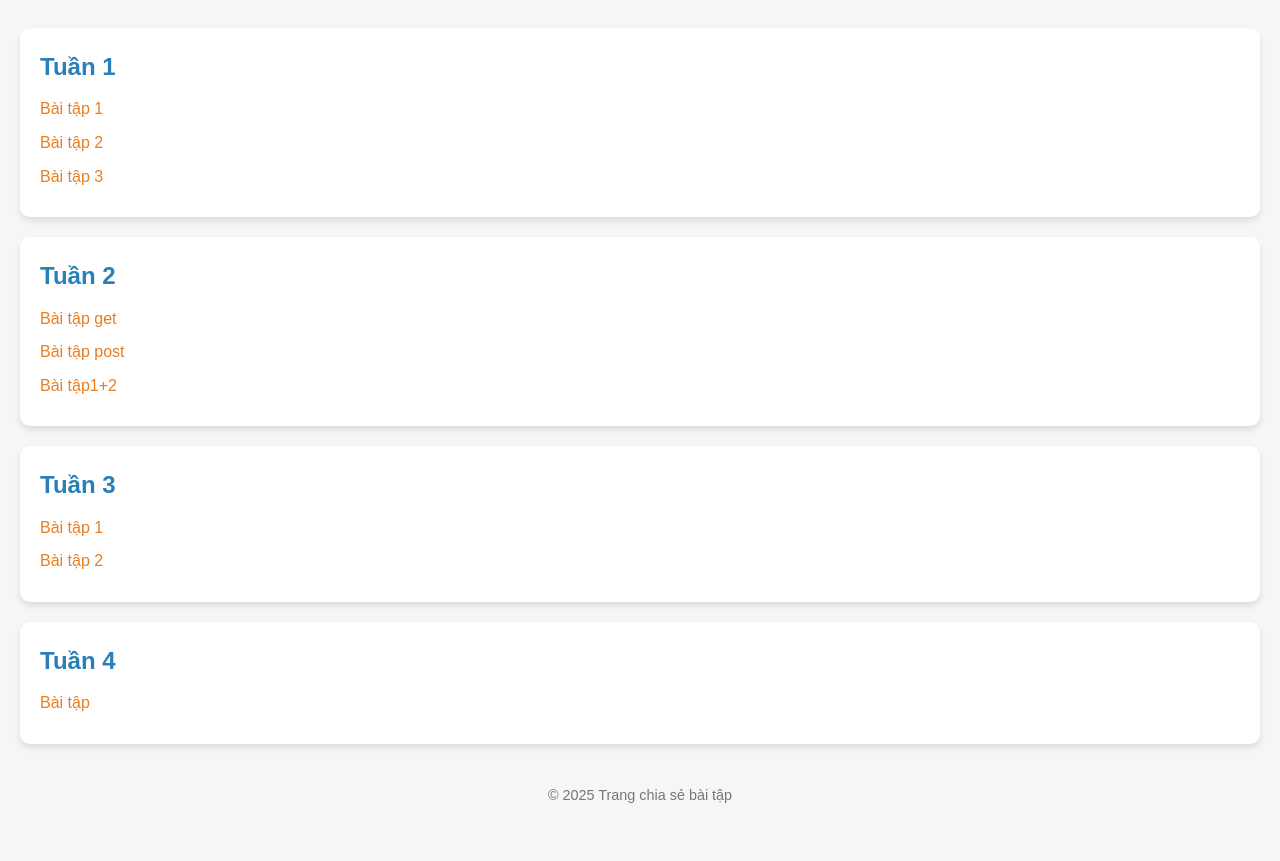
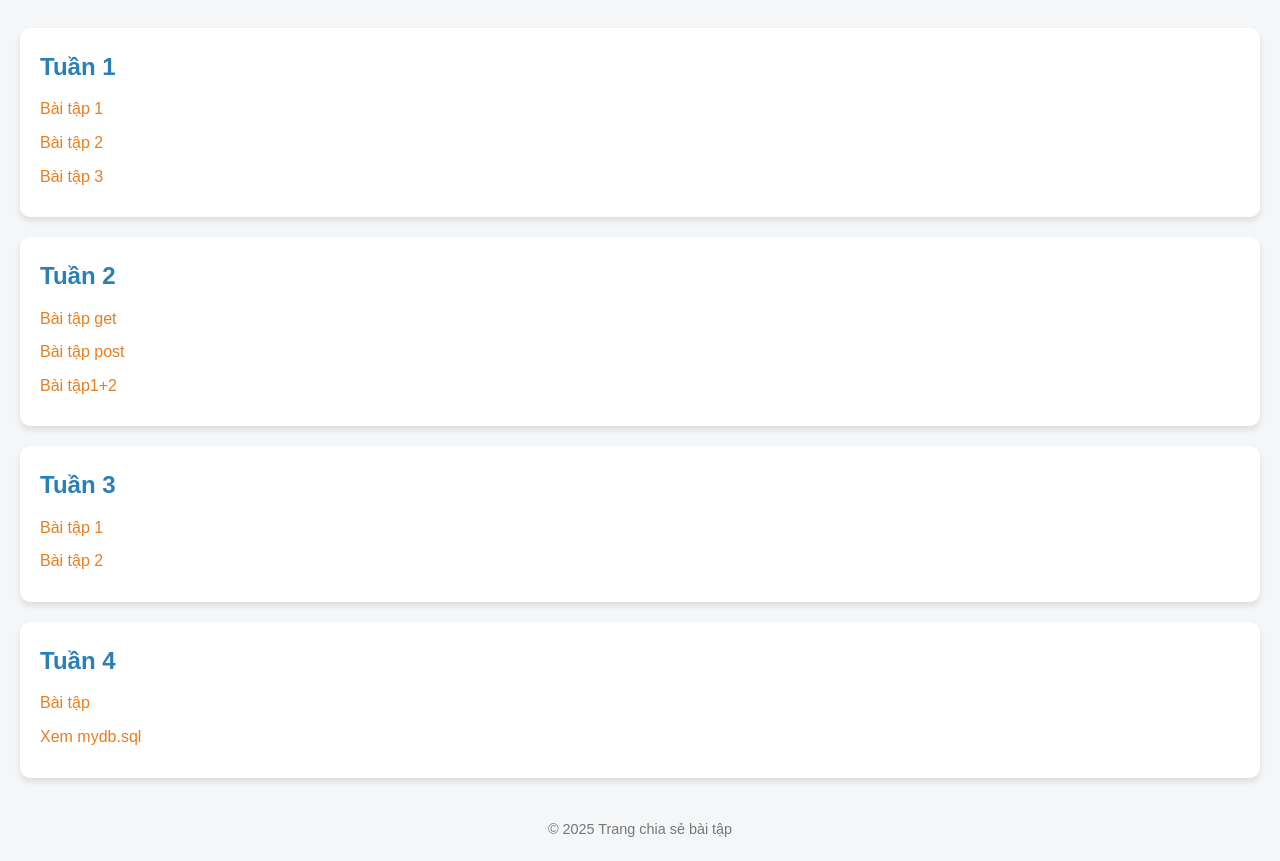
Before and after one commit to Tien033305/tien, a plain HTML site: page index.html in a window 1280 px wide. Shown: the part 96-957 px from the top of the page. Before the commit the page ends 923 px from the top, so only its background shows below. Drawn offline with Linux system fonts and the light colour scheme.

Commit message:
Update index.html

```diff
--- a/index.html
+++ b/index.html
@@ -41,6 +41,10 @@
             <h2>Tuần 4</h2>
             <ul>
                  <li><a href="http://tien.fwh.is/connect.php">Bài tập </a></li>
+                <li><a href="https://github.com/YOUR_USERNAME/mydb-files/blob/main/mydb.sql" target="_blank">
+    Xem mydb.sql
+</a></li>
+
             </ul>
         </section>
     </main>
```
